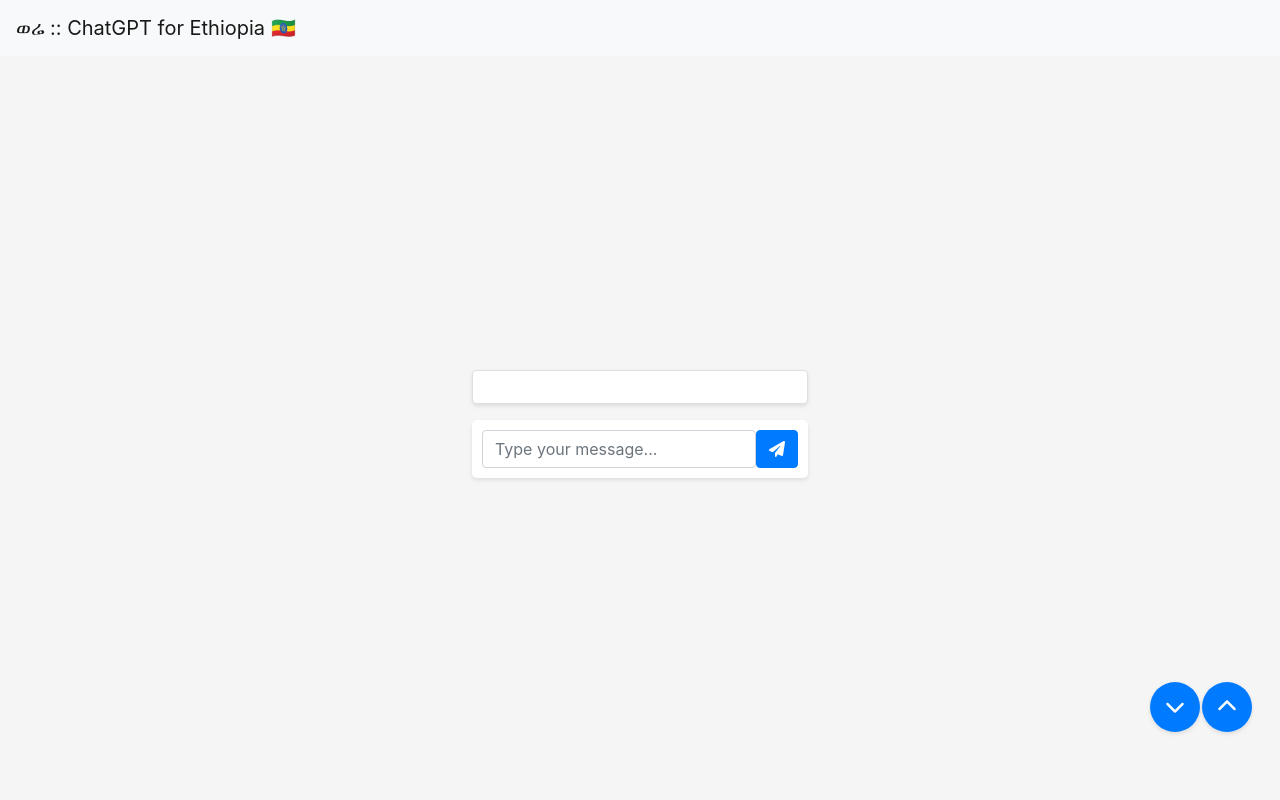
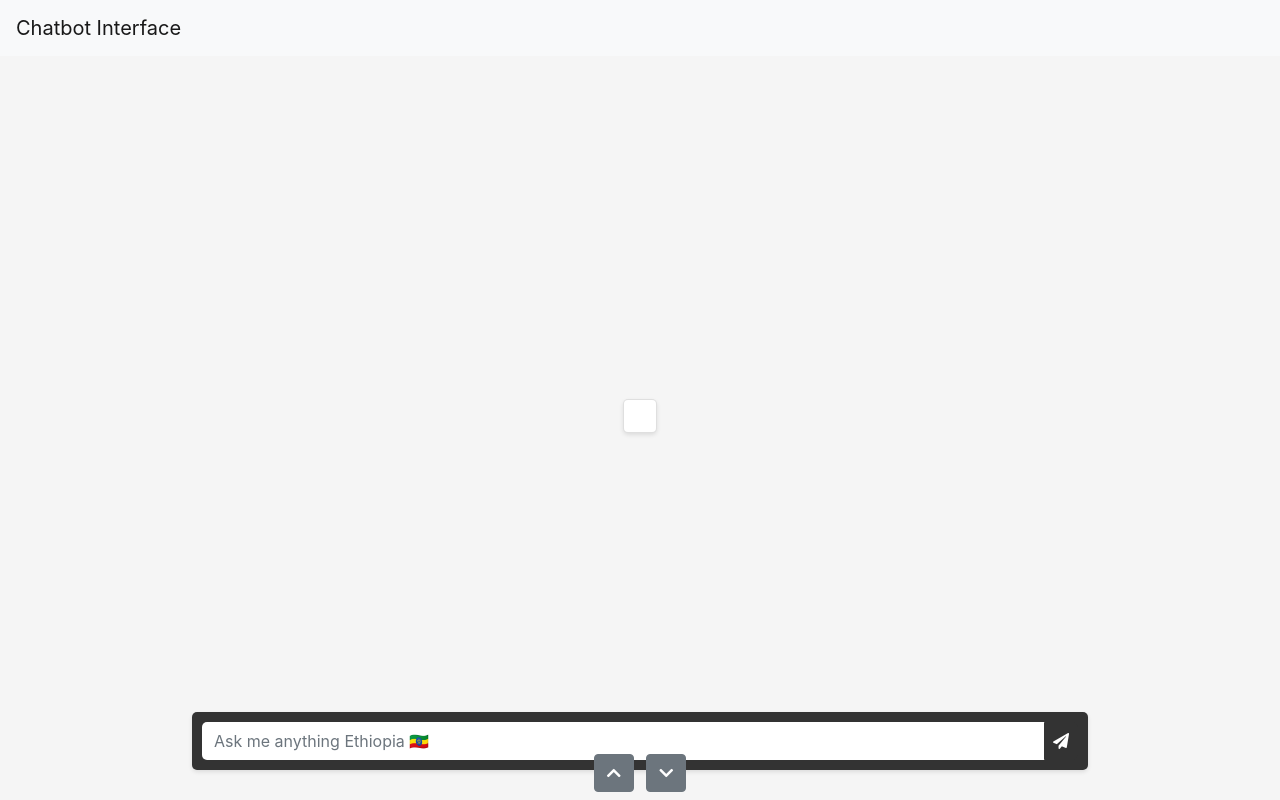
Before and after one commit to DanielTeshager/wer-, a Flask app: page / in a window 1280 px wide. Run offline with Flask 2, Linux system fonts and the light colour scheme; some libraries are stand-ins or nearby versions.

Commit message:
separated index.html and style.css files

```diff
--- a/static/app.js
+++ b/static/app.js
@@ -31,3 +31,23 @@ sendButton.addEventListener("click", (e) => {
 			document.querySelector("#chat-messages").appendChild(messageElement);
 		});
 });
+
+document.addEventListener("DOMContentLoaded", () => {
+	const scrollUpButton = document.getElementById("scroll-up-btn");
+	const scrollDownButton = document.getElementById("scroll-down-btn");
+	const chatDisplay = document.getElementById("chat-display");
+
+	scrollUpButton.addEventListener("click", () => {
+		chatDisplay.scrollTo({
+			top: 0,
+			behavior: "smooth",
+		});
+	});
+
+	scrollDownButton.addEventListener("click", () => {
+		chatDisplay.scrollTo({
+			top: chatDisplay.scrollHeight,
+			behavior: "smooth",
+		});
+	});
+});
--- /dev/null
+++ b/static/style.css
@@ -0,0 +1,77 @@
+html,
+body {
+	height: 100%;
+	background-color: #f5f5f5;
+}
+.container {
+	display: flex;
+	flex-direction: column;
+	height: 100%;
+	justify-content: center;
+	align-items: center;
+}
+#chat-messages {
+	flex: 1;
+	overflow-y: scroll;
+	background-color: #fff;
+	padding: 10px;
+	border-radius: 5px;
+	box-shadow: 0px 2px 4px rgba(0, 0, 0, 0.1);
+	margin-bottom: 20px;
+	width: 100%;
+}
+.message {
+	padding: 10px;
+	border-radius: 5px;
+	box-shadow: 0px 2px 4px rgba(0, 0, 0, 0.1);
+	margin-bottom: 10px;
+	max-width: 60%;
+}
+.message--sent {
+	background-color: #007bff;
+	color: #fff;
+	align-self: flex-end;
+}
+.message--received {
+	background-color: #fff;
+	color: #333;
+	align-self: flex-start;
+}
+#chat-form {
+	position: fixed;
+	bottom: 30px;
+	left: 50%;
+	transform: translateX(-50%);
+	background-color: #333;
+	z-index: 1;
+	padding: 10px;
+	border-radius: 5px;
+	box-shadow: 0px 2px 4px rgba(0, 0, 0, 0.1);
+	display: flex;
+	align-items: center;
+	width: 70%;
+}
+.form-control {
+	width: 100%;
+	border-radius: 5px 0 0 5px;
+	box-shadow: none;
+	border: none;
+	padding: 0.375rem 0.75rem;
+}
+.form-control:focus {
+	box-shadow: none;
+}
+.btn-primary {
+	background-color: #333;
+	border-color: #333;
+	padding: 0.375rem 0.5rem;
+	margin-left: -5px;
+	border-radius: 0 5px 5px 0;
+}
+.btn-primary:hover {
+	background-color: #444;
+	border-color: #444;
+}
+.btn-primary i {
+	color: #fff;
+}
--- a/templates/index.html
+++ b/templates/index.html
@@ -2,6 +2,10 @@
 <html lang="en">
 	<head>
 		<meta charset="UTF-8" />
+		<meta
+			name="viewport"
+			content="width=device-width, initial-scale=1, shrink-to-fit=no"
+		/>
 		<title>Chatbot Interface</title>
 		<link
 			rel="stylesheet"
@@ -9,115 +13,27 @@
 		/>
 		<link
 			rel="stylesheet"
-			href="https://cdnjs.cloudflare.com/ajax/libs/font-awesome/6.1.0/css/all.min.css"
+			href="https://cdnjs.cloudflare.com/ajax/libs/font-awesome/5.15.1/css/all.min.css"
 		/>
-		<style>
-			html,
-			body {
-				height: 100%;
-				background-color: #f5f5f5;
-			}
-			.container {
-				display: flex;
-				flex-direction: column;
-				height: 100%;
-				justify-content: center;
-				align-items: center;
-			}
-			#chat-display {
-				flex: 1;
-				overflow-y: scroll;
-				background-color: #fff;
-				padding: 10px;
-				border-radius: 5px;
-				box-shadow: 0px 2px 4px rgba(0, 0, 0, 0.1);
-				margin-bottom: 20px;
-				width: 100%;
-			}
-			.message {
-				padding: 10px;
-				border-radius: 5px;
-				box-shadow: 0px 2px 4px rgba(0, 0, 0, 0.1);
-				margin-bottom: 10px;
-				max-width: 60%;
-			}
-			.message--sent {
-				background-color: #007bff;
-				color: #fff;
-				align-self: flex-end;
-			}
-			.message--received {
-				background-color: #fff;
-				color: #333;
-				align-self: flex-start;
-			}
-			#chat-form {
-				position: sticky;
-				bottom: 0;
-				background-color: #fff;
-				z-index: 1;
-				padding: 10px;
-				border-radius: 5px;
-				box-shadow: 0px 2px 4px rgba(0, 0, 0, 0.1);
-				width: 100%;
-				display: flex;
-				justify-content: space-between;
-			}
-			.form-control:focus {
-				box-shadow: none;
-			}
-			.btn-primary {
-				background-color: #007bff;
-				border-color: #007bff;
-			}
-			.btn-primary:hover {
-				background-color: #0069d9;
-				border-color: #0062cc;
-			}
-			#scroll-up-btn,
-			#scroll-down-btn {
-				position: fixed;
-				z-index: 1;
-				bottom: 60px;
-				width: 50px;
-				height: 50px;
-				background-color: #007bff;
-				color: #fff;
-				border: none;
-				border-radius: 50%;
-				box-shadow: 0px 2px 4px rgba(0, 0, 0, 0.1);
-				font-size: 20px;
-				cursor: pointer;
-				transition: background-color 0.3s ease;
-			}
-			#scroll-up-btn:hover,
-			#scroll-down-btn:hover {
-				background-color: #0069d9;
-			}
-			#scroll-up-btn {
-				right: 20px;
-			}
-			#scroll-down-btn {
-				right: 80px;
-			}
-		</style>
+		<link
+			rel="stylesheet"
+			href="{{ url_for('static', filename='style.css') }}"
+		/>
 	</head>
-
 	<body>
 		<nav class="navbar navbar-expand-lg navbar-light bg-light fixed-top">
-			<a class="navbar-brand" href="#">ወሬ :: ChatGPT for Ethiopia 🇪🇹</a>
+			<a class="navbar-brand" href="#">Chatbot Interface</a>
 		</nav>
 		<div class="container">
 			<div class="row">
 				<div class="col-sm-12 mt-5">
-					<div id="chat-display" class="card p-3 mb-3"></div>
-					<div id="chat-messages"></div>
+					<div id="chat-messages" class="card p-3 mb-3"></div>
 					<form id="chat-form">
 						<input
 							type="text"
 							class="form-control"
 							id="chat-input"
-							placeholder="Type your message..."
+							placeholder="Ask me anything Ethiopia 🇪🇹"
 						/>
 						<button id="send-button" class="btn btn-primary">
 							<i class="fas fa-paper-plane"></i>
```
Also changed, not shown: app.js (+20 -0 lines), 4 other files.
